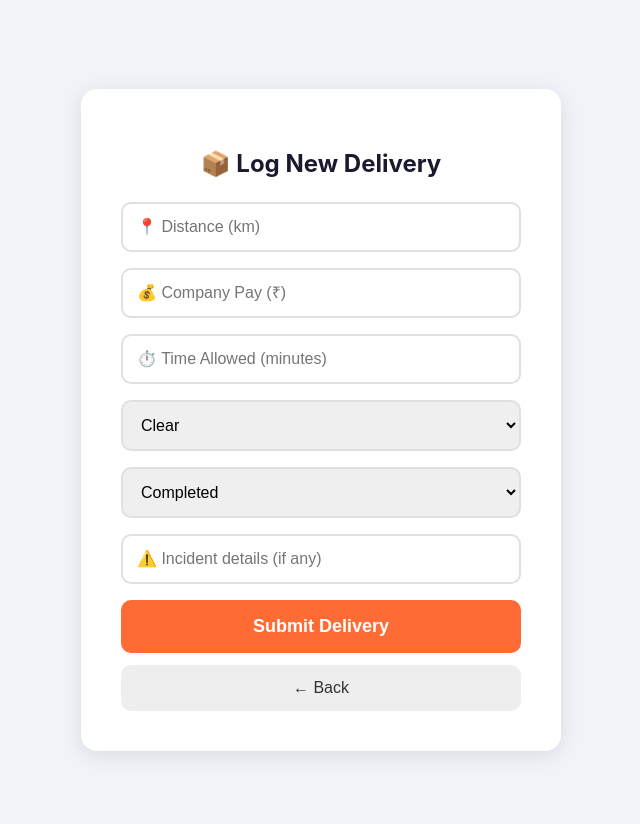
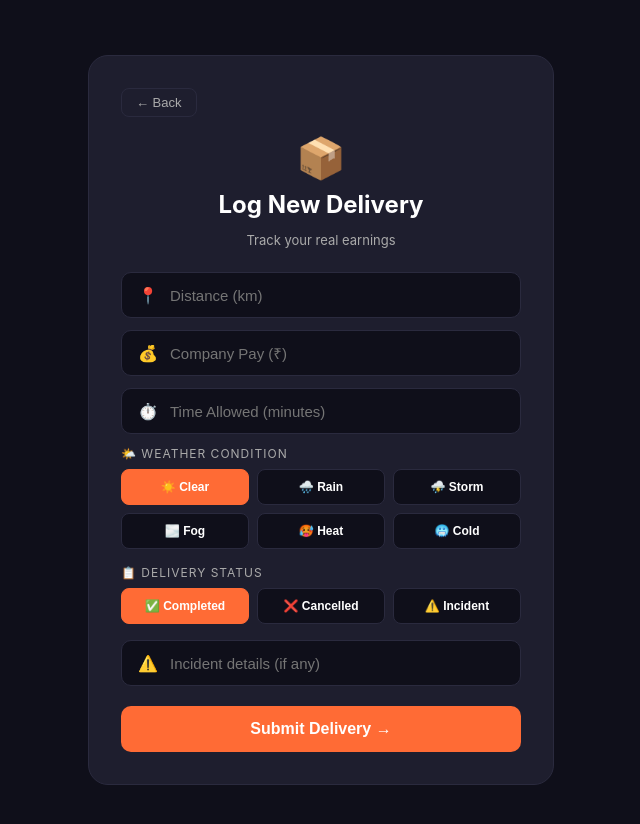
Before and after one commit to ayushpandit1211-eng/gigtruth, a React (Create React App) app in the folder frontend/: page /add-delivery in a window 1280 px wide. Shown: the top 824 px of the page, without its empty margins (319-959 px from the left). Built offline with nearby package versions, Linux system fonts and the light colour scheme.

Commit message:
Premium AddDelivery page

```diff
--- a/frontend/src/pages/AddDelivery.js
+++ b/frontend/src/pages/AddDelivery.js
@@ -22,38 +22,67 @@ const AddDelivery = () => {
   return (
     <div style={styles.container}>
       <div style={styles.card}>
-        <h2 style={styles.title}>📦 Log New Delivery</h2>
-        <input style={styles.input} placeholder="📍 Distance (km)" type="number" value={form.distance} onChange={e => setForm({...form, distance: e.target.value})} />
-        <input style={styles.input} placeholder="💰 Company Pay (₹)" type="number" value={form.companyPay} onChange={e => setForm({...form, companyPay: e.target.value})} />
-        <input style={styles.input} placeholder="⏱️ Time Allowed (minutes)" type="number" value={form.timeAllowed} onChange={e => setForm({...form, timeAllowed: e.target.value})} />
-        <select style={styles.input} value={form.weatherCondition} onChange={e => setForm({...form, weatherCondition: e.target.value})}>
-          <option>Clear</option>
-          <option>Rain</option>
-          <option>Storm</option>
-          <option>Fog</option>
-          <option>Heat</option>
-          <option>Cold</option>
-        </select>
-        <select style={styles.input} value={form.status} onChange={e => setForm({...form, status: e.target.value})}>
-          <option>Completed</option>
-          <option>Cancelled</option>
-          <option>Incident</option>
-        </select>
-        <input style={styles.input} placeholder="⚠️ Incident details (if any)" value={form.incident} onChange={e => setForm({...form, incident: e.target.value})} />
-        <button style={styles.button} onClick={handleSubmit}>Submit Delivery</button>
         <button style={styles.backBtn} onClick={() => navigate('/dashboard')}>← Back</button>
+        <div style={styles.iconBox}>📦</div>
+        <h2 style={styles.title}>Log New Delivery</h2>
+        <p style={styles.subtitle}>Track your real earnings</p>
+
+        <div style={styles.inputBox}>
+          <span style={styles.inputIcon}>📍</span>
+          <input style={styles.input} placeholder="Distance (km)" type="number" value={form.distance} onChange={e => setForm({...form, distance: e.target.value})} />
+        </div>
+        <div style={styles.inputBox}>
+          <span style={styles.inputIcon}>💰</span>
+          <input style={styles.input} placeholder="Company Pay (₹)" type="number" value={form.companyPay} onChange={e => setForm({...form, companyPay: e.target.value})} />
+        </div>
+        <div style={styles.inputBox}>
+          <span style={styles.inputIcon}>⏱️</span>
+          <input style={styles.input} placeholder="Time Allowed (minutes)" type="number" value={form.timeAllowed} onChange={e => setForm({...form, timeAllowed: e.target.value})} />
+        </div>
+
+        <p style={styles.selectLabel}>🌤️ Weather Condition</p>
+        <div style={styles.optionGrid}>
+          {['Clear', 'Rain', 'Storm', 'Fog', 'Heat', 'Cold'].map(w => (
+            <button key={w} style={{...styles.optionBtn, backgroundColor: form.weatherCondition === w ? '#ff6b35' : '#0f0f1a', border: form.weatherCondition === w ? '1px solid #ff6b35' : '1px solid #2a2a3e'}} onClick={() => setForm({...form, weatherCondition: w})}>
+              {w === 'Clear' ? '☀️' : w === 'Rain' ? '🌧️' : w === 'Storm' ? '⛈️' : w === 'Fog' ? '🌫️' : w === 'Heat' ? '🥵' : '🥶'} {w}
+            </button>
+          ))}
+        </div>
+
+        <p style={styles.selectLabel}>📋 Delivery Status</p>
+        <div style={styles.optionGrid}>
+          {['Completed', 'Cancelled', 'Incident'].map(s => (
+            <button key={s} style={{...styles.optionBtn, backgroundColor: form.status === s ? '#ff6b35' : '#0f0f1a', border: form.status === s ? '1px solid #ff6b35' : '1px solid #2a2a3e'}} onClick={() => setForm({...form, status: s})}>
+              {s === 'Completed' ? '✅' : s === 'Cancelled' ? '❌' : '⚠️'} {s}
+            </button>
+          ))}
+        </div>
+
+        <div style={styles.inputBox}>
+          <span style={styles.inputIcon}>⚠️</span>
+          <input style={styles.input} placeholder="Incident details (if any)" value={form.incident} onChange={e => setForm({...form, incident: e.target.value})} />
+        </div>
+
+        <button style={styles.button} onClick={handleSubmit}>Submit Delivery →</button>
       </div>
     </div>
   );
 };
 
 const styles = {
-  container: { minHeight: '100vh', backgroundColor: '#f0f4f8', display: 'flex', alignItems: 'center', justifyContent: 'center', padding: '20px' },
-  card: { backgroundColor: 'white', padding: '40px', borderRadius: '16px', width: '100%', maxWidth: '400px', boxShadow: '0 4px 20px rgba(0,0,0,0.1)' },
-  title: { textAlign: 'center', color: '#1a1a2e', marginBottom: '24px' },
-  input: { width: '100%', padding: '14px', marginBottom: '16px', borderRadius: '10px', border: '2px solid #e0e0e0', fontSize: '16px', boxSizing: 'border-box' },
-  button: { width: '100%', padding: '16px', backgroundColor: '#ff6b35', color: 'white', border: 'none', borderRadius: '10px', fontSize: '18px', fontWeight: 'bold', cursor: 'pointer', marginBottom: '12px' },
-  backBtn: { width: '100%', padding: '14px', backgroundColor: '#eee', color: '#333', border: 'none', borderRadius: '10px', fontSize: '16px', cursor: 'pointer' }
+  container: { minHeight: '100vh', backgroundColor: '#0f0f1a', display: 'flex', alignItems: 'center', justifyContent: 'center', padding: '20px' },
+  card: { backgroundColor: '#1e1e2e', padding: '32px', borderRadius: '20px', width: '100%', maxWidth: '400px', border: '1px solid #2a2a3e' },
+  backBtn: { backgroundColor: 'transparent', color: '#aaa', border: '1px solid #2a2a3e', padding: '6px 14px', borderRadius: '8px', cursor: 'pointer', marginBottom: '16px', fontSize: '13px' },
+  iconBox: { fontSize: '40px', textAlign: 'center', marginBottom: '8px' },
+  title: { fontSize: '24px', color: 'white', margin: '0 0 4px', textAlign: 'center' },
+  subtitle: { color: '#aaa', marginBottom: '24px', fontSize: '13px', textAlign: 'center' },
+  inputBox: { display: 'flex', alignItems: 'center', backgroundColor: '#0f0f1a', borderRadius: '10px', padding: '12px 16px', marginBottom: '12px', border: '1px solid #2a2a3e' },
+  inputIcon: { marginRight: '10px', fontSize: '16px' },
+  input: { flex: 1, backgroundColor: 'transparent', border: 'none', outline: 'none', color: 'white', fontSize: '15px' },
+  selectLabel: { color: '#aaa', fontSize: '12px', margin: '8px 0 8px', textTransform: 'uppercase', letterSpacing: '1px' },
+  optionGrid: { display: 'grid', gridTemplateColumns: '1fr 1fr 1fr', gap: '8px', marginBottom: '16px' },
+  optionBtn: { padding: '10px 6px', color: 'white', borderRadius: '8px', cursor: 'pointer', fontSize: '12px', fontWeight: 'bold' },
+  button: { width: '100%', padding: '14px', backgroundColor: '#ff6b35', color: 'white', border: 'none', borderRadius: '10px', fontSize: '16px', fontWeight: 'bold', cursor: 'pointer', marginTop: '8px' }
 };
 
 export default AddDelivery;
```
